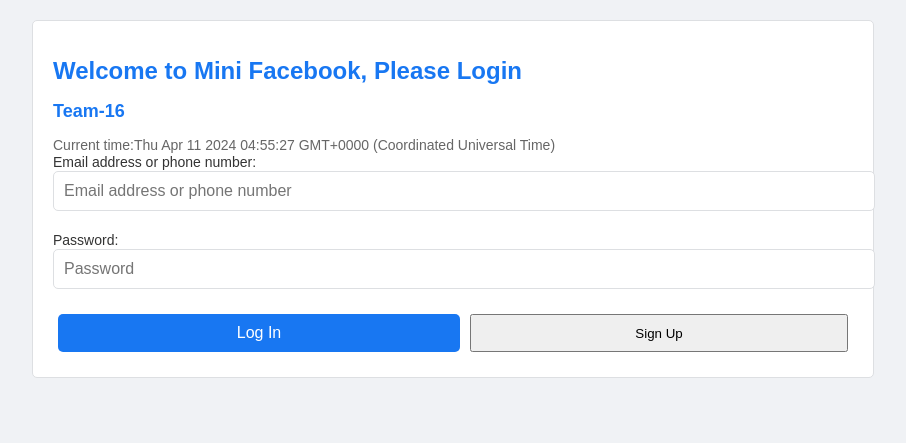
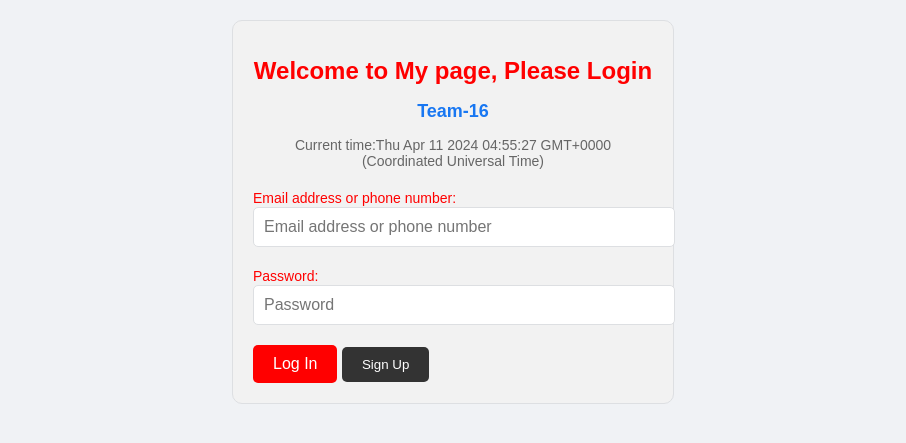
Before and after one commit to waph-team16/waph-teamproject, a PHP site: page /sprint-1/form2.php in a window 1280 px wide. Shown: the top 443 px of the page, without its empty margins (187-1093 px from the left). Run offline with PHP 8.4, Linux system fonts and the light colour scheme.

Commit message:
Update form2.php

```diff
--- a/sprint-1/form2.php
+++ b/sprint-1/form2.php
@@ -1,78 +1,3 @@
-<!-- <!DOCTYPE html>
-<html lang="en">
-<head>
-  <meta charset="utf-8">
-  <title>WAPH-Login page</title>
-  <script type="text/javascript">
-      function displayTime() {
-        document.getElementById('digit-clock').innerHTML = "Current time:" + new Date();
-      }
-      setInterval(displayTime,500);
-  </script>
-  <link rel="stylesheet" href="minifbstyle.css">
-</head>
-<body>
-  <div class="container">
-    <div class="header">
-      <h1>Welcome to Mini Facebook, Please Login</h1>
-      <h2>Team-16</h2>
-      <div id="digit-clock"></div>
-    </div>
-    <form action="index.php" method="POST" class="form login">
-      <div class="form-group">
-        <label for="username">Email address or phone number:</label>
-        <input type="text" class="form-control" id="username" name="username" placeholder="Email address or phone number">
-      </div>
-      <div class="form-group">
-        <label for="password">Password:</label>
-        <input type="password" class="form-control" id="password" name="password" placeholder="Password">
-      </div>
-      <button type="submit" class="btn btn-primary">Log In</button>
-    </form>
-  </div>
-</body>
-</html>
- -->
-
-<!-- <!DOCTYPE html>
-<html lang="en">
-<head>
-  <meta charset="utf-8">
-  <title>WAPH-Login page</title>
-  <script type="text/javascript">
-      function displayTime() {
-        document.getElementById('digit-clock').innerHTML = "Current time:" + new Date();
-      }
-      setInterval(displayTime,500);
-  </script>
-  <link rel="stylesheet" href="minifbstyle.css">
-</head>
-<body>
-  <div class="container">
-    <div class="header">
-      <h1>Welcome to Mini Facebook, Please Login</h1>
-      <h2>Team-16</h2>
-      <div id="digit-clock"></div>
-    </div>
-    <form action="index.php" method="POST" class="form login">
-      <div class="form-group">
-        <label for="username">Email address or phone number:</label>
-        <input type="text" class="form-control" id="username" name="username" placeholder="Email address or phone number">
-      </div>
-      <div class="form-group">
-        <label for="password">Password:</label>
-        <input type="password" class="form-control" id="password" name="password" placeholder="Password">
-      </div>
-      <button type="submit" class="btn btn-primary">Log In</button>
-    </form>
-    < Sign Up Button -->
-    <!-- <div class="signup-container">
-      <button onclick="window.location.href='registrationform.php';" class="btn btn-secondary">Sign Up</button>
-    </div>
-  </div>
-</body>
-</html> -->
-
 <!DOCTYPE html>
 <html lang="en">
 <head>
@@ -86,20 +11,51 @@
   </script>
   <link rel="stylesheet" href="minifbstyle.css">
   <style>
-    .button-group {
-      display: flex;
-      justify-content: space-between; /* Aligns items with space between */
+    .container {
+      background-color: #f2f2f2; /* Light gray background */
+      padding: 20px;
+      border-radius: 10px;
+      margin: 20px auto;
+      width: 400px; /* Adjust width as needed */
     }
-    .button-group button {
-      flex: 1; /* Each button will take equal width */
-      margin: 5px; /* Ideal space between buttons */
+    .header {
+      text-align: center;
+      margin-bottom: 20px;
+    }
+    .header h1 {
+      color: #ff0000; /* Red text color */
+    }
+    .form-group label {
+      color: #ff0000; /* Red label color */
+    }
+    .btn-primary {
+      background-color: #ff0000; /* Red button background */
+      color: #fff; /* White button text color */
+      border: none;
+      padding: 10px 20px;
+      border-radius: 5px;
+      cursor: pointer;
+    }
+    .btn-primary:hover {
+      background-color: #cc0000; /* Darker red on hover */
+    }
+    .btn-secondary {
+      background-color: #333; /* Dark gray button background */
+      color: #fff; /* White button text color */
+      border: none;
+      padding: 10px 20px;
+      border-radius: 5px;
+      cursor: pointer;
+    }
+    .btn-secondary:hover {
+      background-color: #555; /* Darker gray on hover */
     }
   </style>
 </head>
 <body>
   <div class="container">
     <div class="header">
-      <h1>Welcome to Mini Facebook, Please Login</h1>
+      <h1>Welcome to My page, Please Login</h1>
       <h2>Team-16</h2>
       <div id="digit-clock"></div>
     </div>
```
